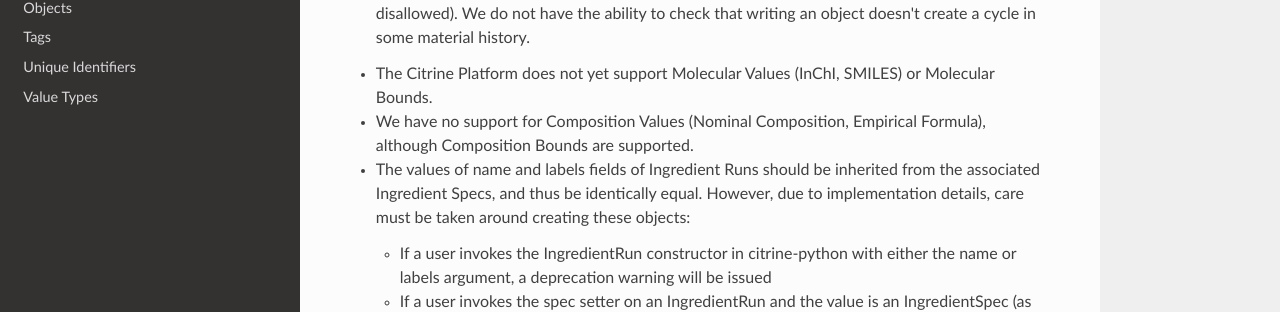
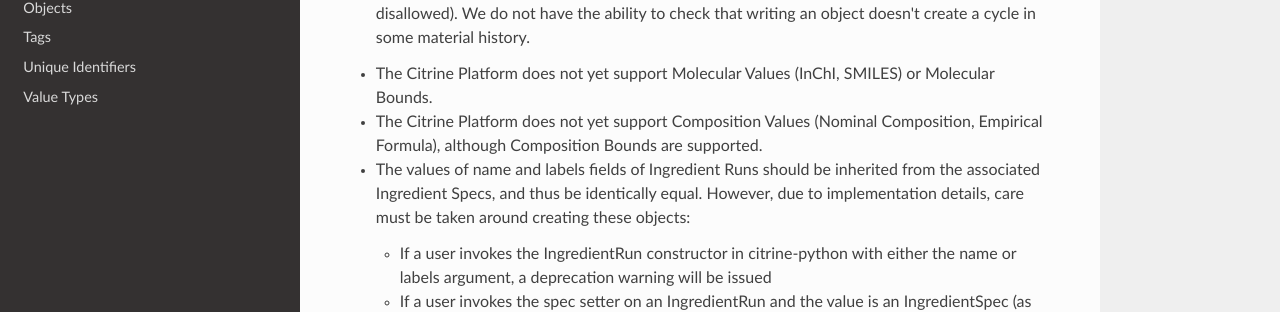
Before and after one commit to CitrineInformatics/gemd-docs, an MkDocs documentation site: the page built from docs/known_limitations.md, in a window 1280 px wide and 1207 px high. Shown: the part 450-762 px from the top of the window. Built offline with MkDocs 1.6.1, drawn with Linux system fonts in a browser that asks for light colours; nearby versions of some CDN libraries.

Commit message:
Update docs/known_limitations.md
Co-Authored-By: Max Hutchinson <maxhutch@gmail.com>

```diff
--- a/docs/known_limitations.md
+++ b/docs/known_limitations.md
@@ -12,7 +12,7 @@
 
 * The Citrine Platform does not yet support Molecular Values (InChI, SMILES) or Molecular Bounds.
 
-* We have no support for Composition Values (Nominal Composition, Empirical Formula), although Composition Bounds are supported.
+* The Citrine Platform does not yet support Composition Values (Nominal Composition, Empirical Formula), although Composition Bounds are supported.
 
 * The values of name and labels fields of Ingredient Runs should be inherited from the associated Ingredient Specs, and thus be identically equal. However, due to implementation details, care must be taken around creating these objects:
     *  If a user invokes the IngredientRun constructor in citrine-python with either the name or labels argument, a deprecation warning will be issued
```
